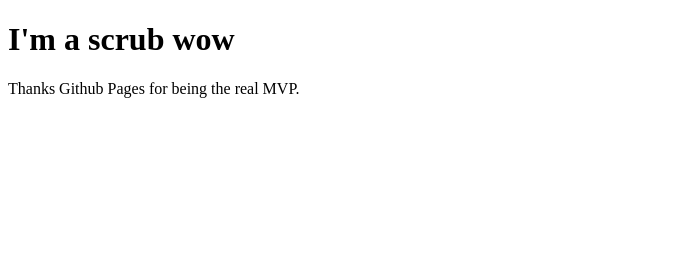
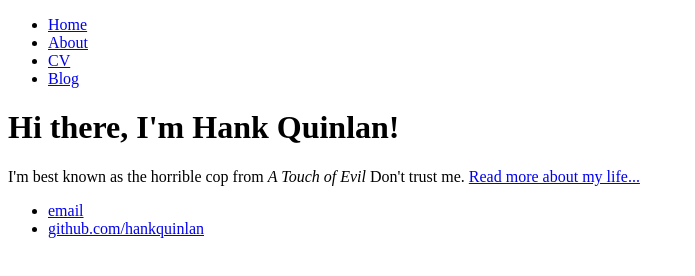
Before and after one commit to charharharhar/test, a plain HTML site: page index.html in a window 1280 px wide. Shown: the whole page, without its empty margins (0-695 px from the left). Drawn offline with Linux system fonts and the light colour scheme.

Commit message:
Update index.html
home page???

```diff
--- a/index.html
+++ b/index.html
@@ -1,7 +1,28 @@
 <!DOCTYPE html>
 <html>
-<body>
-<h1> I'm a scrub wow </h1>
-<p> Thanks Github Pages for being the real MVP. </p>
-</body>
+	<head>
+		<title>Hank Quinlan, Horrible Cop</title>
+	</head>
+	<body>
+		<nav>
+    		<ul>
+        		<li><a href="/">Home</a></li>
+	        	<li><a href="/about">About</a></li>
+        		<li><a href="/cv">CV</a></li>
+        		<li><a href="/blog">Blog</a></li>
+    		</ul>
+		</nav>
+		<div class="container">
+    		<div class="blurb">
+        		<h1>Hi there, I'm Hank Quinlan!</h1>
+				<p>I'm best known as the horrible cop from <em>A Touch of Evil</em> Don't trust me. <a href="/about">Read more about my life...</a></p>
+    		</div><!-- /.blurb -->
+		</div><!-- /.container -->
+		<footer>
+    		<ul>
+        		<li><a href="mailto:hankquinlanhub@gmail.com">email</a></li>
+        		<li><a href="https://github.com/hankquinlan">github.com/hankquinlan</a></li>
+			</ul>
+		</footer>
+	</body>
 </html>
```
